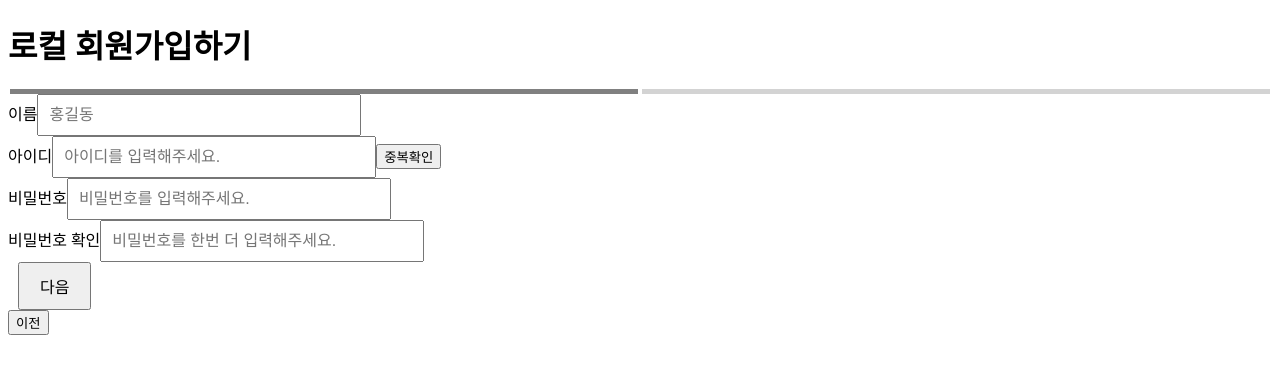
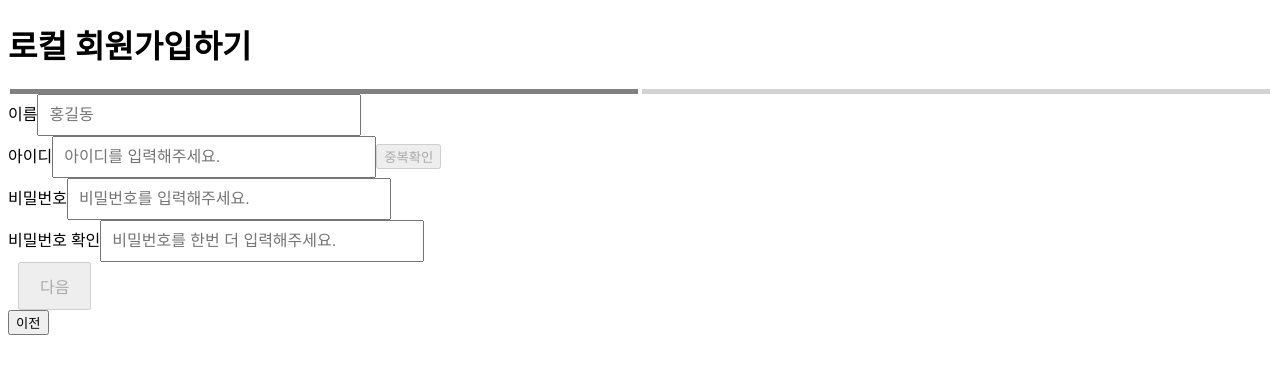
Before and after one commit to wafflestudio/internhasha-web, a React (Vite) app: page /signup/local in a window 1280 px wide. Shown: the top 374 px of the page. Built offline with nearby package versions, Linux system fonts and the light colour scheme; no server answers.

Commit message:
✨ 로컬 회원가입 시 버튼 disable 설정

```diff
--- a/src/pages/LocalSignUpPage/LocalSignUpForm.tsx
+++ b/src/pages/LocalSignUpPage/LocalSignUpForm.tsx
@@ -46,8 +46,16 @@ export const LocalSignUpForm = () => {
     return <div>유효하지 않은 접근입니다.</div>;
   }
 
+  const checkLocalIdDisable = localId.isError || localIdCheckSuccess;
+  const signUpDisable =
+    username.isError ||
+    localId.isError ||
+    !localIdCheckSuccess ||
+    password.isError ||
+    passwordConfirm.isError;
+
   const handleClickUsernameDuplicateCheck = () => {
-    if (localId.isError || localIdCheckSuccess) return;
+    if (checkLocalIdDisable) return;
     checkLocalId({ localId: localId.value });
   };
 
@@ -121,6 +129,7 @@ export const LocalSignUpForm = () => {
                 event.preventDefault();
                 handleClickUsernameDuplicateCheck();
               }}
+              disabled={isPending || checkLocalIdDisable}
             >
               중복확인
             </Button>
@@ -188,7 +197,7 @@ export const LocalSignUpForm = () => {
           </LabelContainer>
           {responseMessage !== '' && <div></div>}
         </div>
-        <SubmitButton form="SignUpForm" disabled={isPending}>
+        <SubmitButton form="SignUpForm" disabled={isPending || signUpDisable}>
           다음
         </SubmitButton>
       </FormContainer>
```
